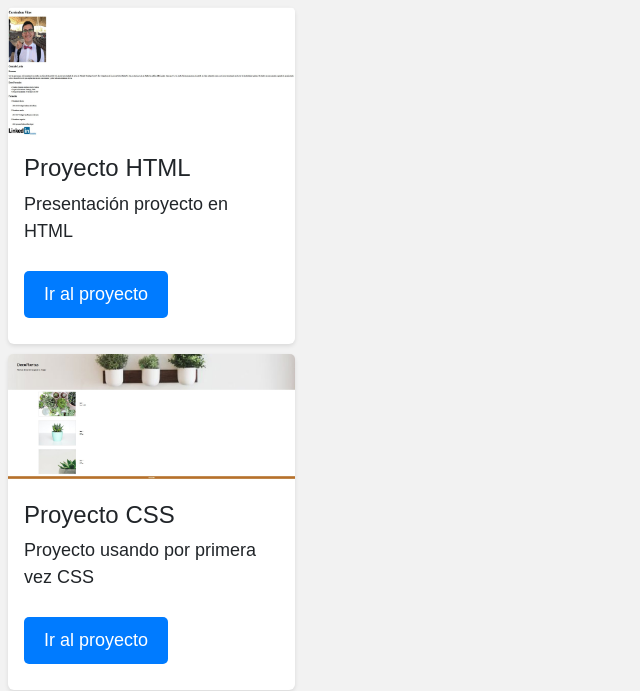
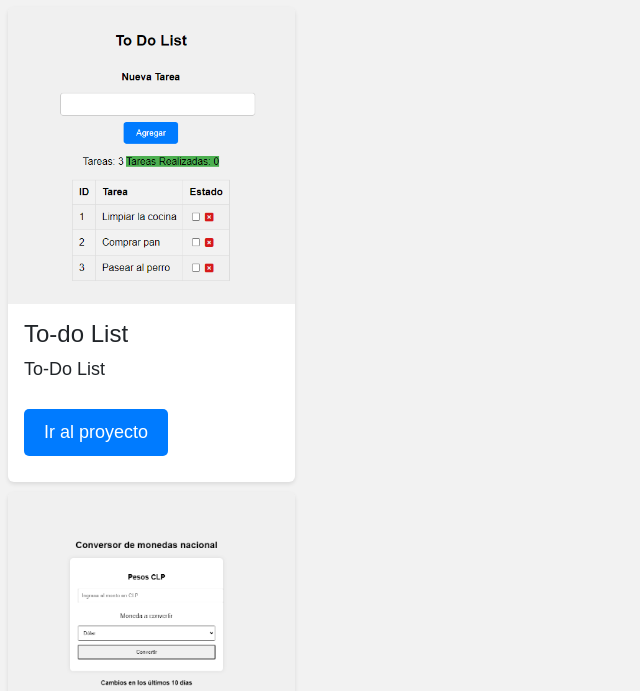
Before and after one commit to gonzalolavin99/gonzalolavin99.github.io, a plain HTML site: page index.html in a window 1280 px wide. Shown: the part 940-1631 px from the top of the page, without its empty margins (0-640 px from the left). Drawn offline with nearby package versions, Linux system fonts and the light colour scheme.

Commit message:
Proyectos  actualizados; botón Linkedin cambio de  lugar

```diff
--- a/assets/css/style.css
+++ b/assets/css/style.css
@@ -87,11 +87,9 @@ a {
 
 a:hover {
   color: #0056b3;
-  transform: scale(1.1);
-  transition: transform 0.3s;
+
 }
 
-/* Tarjetas de proyectos */
 /* Tarjetas de proyectos más pequeñas */
 .card {
   border: none;
@@ -129,8 +127,7 @@ a:hover {
 /* Establecer una cuadrícula de tarjetas */
 .card-container {
   display: flex;
-  flex-wrap: wrap;
-  justify-content: space-between;
+flex-direction: row;  justify-content: space-between;
 }
 
 .card {
@@ -145,3 +142,7 @@ a:hover {
     max-width: calc(100% - 20px);
   }
 }
+#proyects-contaier{
+  display: flex;
+  flex-direction: row;
+}
--- a/assets/js/script.js
+++ b/assets/js/script.js
@@ -1,15 +1,15 @@
 const proyectos = [
     {
-      title: "Proyecto HTML",
-      description: "Presentación proyecto en HTML",
-      imageSrc: "assets/imgs/html.jpg",
-      link: "#",
+      title: "To-do List",
+      description: "To-Do List",
+      imageSrc: "assets/imgs/to_do_list.png",
+      link: "py_metodos",
     },
     {
-      title: "Proyecto CSS",
-      description: "Proyecto usando por primera vez CSS",
-      imageSrc: "assets/imgs/proyecto_css.jpg",
-      link: "Desafío Semana 2 CSS Gonzalo Lavín/Landing Page/index.html",
+      title: "APIS",
+      description: "Proyecto usando por primera vez APIS",
+      imageSrc: "assets/imgs/apis.png",
+      link: "apis_py",
     },
     {
       title: "Proyecto Flex",
@@ -25,7 +25,7 @@ const proyectos = [
     },
   ];
 
-  const projectsContainer = document.querySelector(".row-cols-1"); // Selecciona el contenedor
+  const projectsContainer = document.querySelector(".row-cols-1");
 
   proyectos.forEach((project) => {
     const projectCard = document.createElement("div");
@@ -42,12 +42,10 @@ const proyectos = [
       </div>
     `;
 
-    projectsContainer.appendChild(projectCard); // Agrega la tarjeta de proyecto al contenedor
+    projectsContainer.appendChild(projectCard);
   });
-  // Obtén el elemento donde deseas cargar el contenido
 const cvContent = document.getElementById("cv-content");
 
-// HTML que deseas agregar
 const cvHTML = `
   <header>
     <h1 class="titulo">Currículum Vitae</h1>
@@ -91,5 +89,5 @@ const cvHTML = `
   </a>
 `;
 
-// Agrega el HTML al elemento cvContent
+
 cvContent.innerHTML = cvHTML;
--- a/index.html
+++ b/index.html
@@ -25,7 +25,12 @@
       <!-- Contenedor de proyectos -->
     </div>
 
+<img src="assets/imgs/" alt="">
+  <script src="assets/js/script.js"></script>
+  <a href="../../index.html" class="btn btn-primary">Volver al currículum</a>
+  <a href="https://www.linkedin.com/in/gonzalo-lav%C3%ADn-68a631214/" target="_blank">
+    <img src="assets/imgs/LinkedIn_Logo.svg.png" alt="Linkedin Logo" />
+  </a>
 
-  <script src="assets/js/script.js"></script>
   </body>
 </html>
```
Also changed, not shown: assets/imgs/apis.png (added), assets/imgs/card-1.jpg (deleted), assets/imgs/card-2.jpg (deleted), assets/imgs/card-3.jpg (deleted), assets/imgs/to_do_list.png (added).
